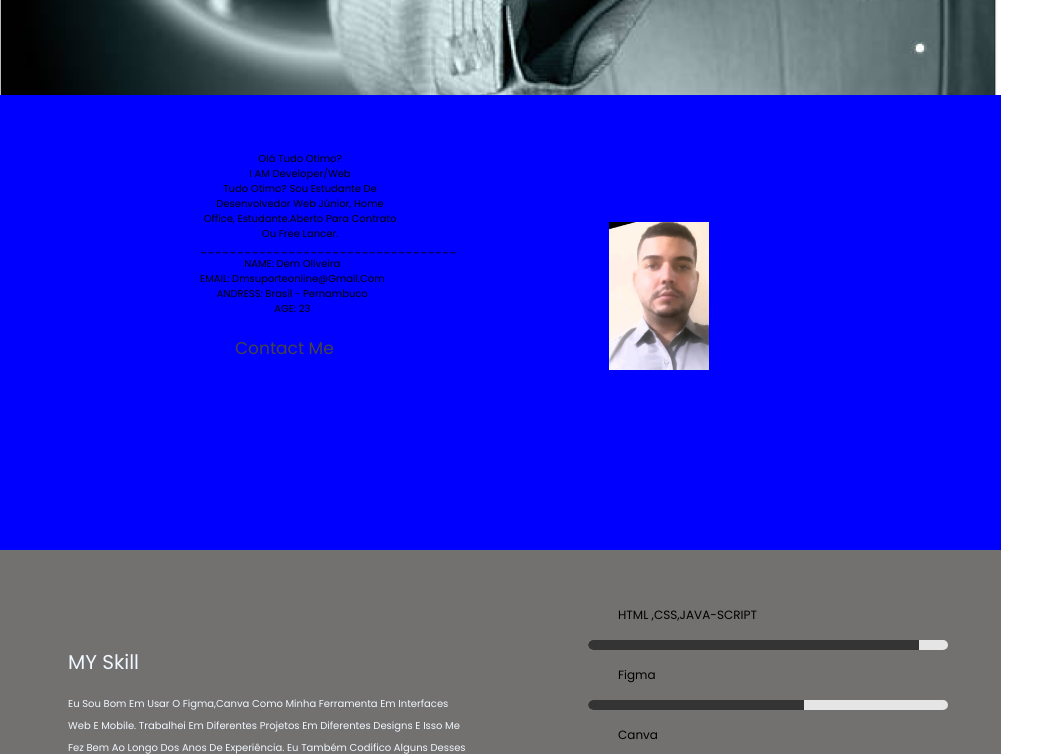
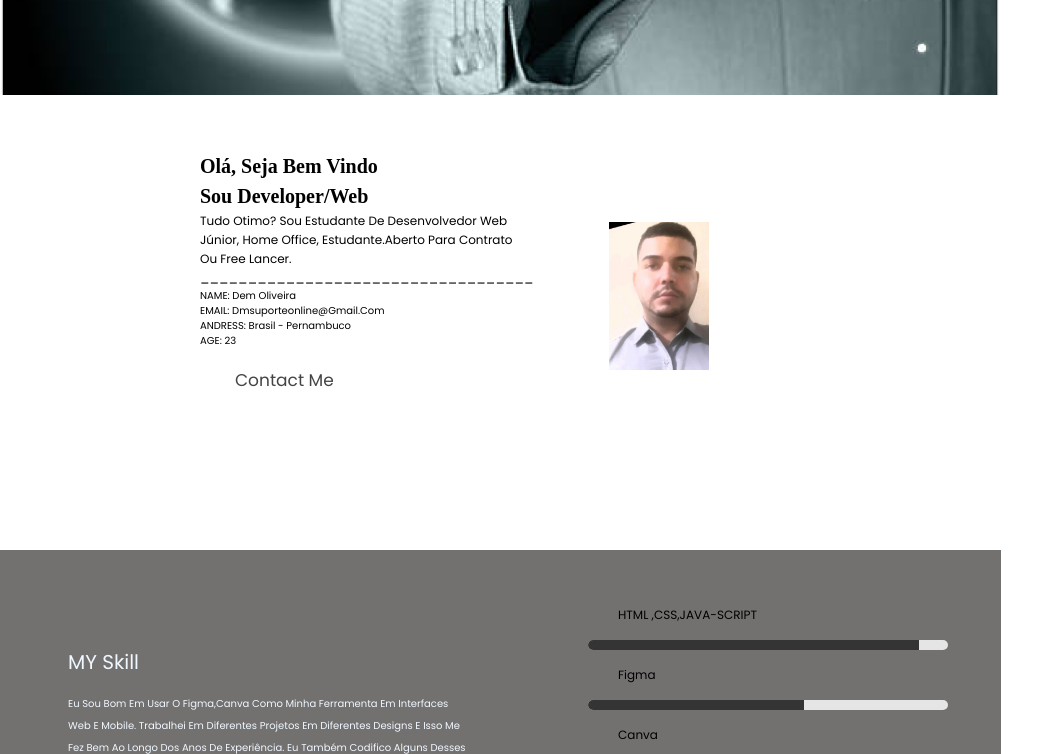
Before and after one commit to balakaxxt/Portifolio-html, a plain HTML site: page index.html in a window 1280 px wide. Shown: the part 581-1335 px from the top of the page, without its empty margins (0-1064 px from the left). Drawn offline with nearby package versions, Linux system fonts and the light colour scheme.

Commit message:
confirma

```diff
--- a/index.html
+++ b/index.html
@@ -113,13 +113,11 @@
 
         <div class="share">
 
-            <a href="#" class="fab fa-whatsapp"></a>
-            <a href="#" class="fab fa-linkedin"></a>
-            <a href="#" class="fab fa-github"></a>
+            <a href="https://wa.me/5581988243149?text=Tenho%20interesse%20em%20le%20contratar%20Você!" class="fab fa-whatsapp"></a>
+            <a href="https://www.linkedin.com/in/dem-oliveira-47761723b/" class="fab fa-linkedin"></a>
+            <a href="https://github.com/balakaxxt" class="fab fa-github"></a>
 
-        </div>
-        <a href="#" class="batao">Portifolio</a>
-        </div>
+
 
 
         <div class="Conteudoimg">
@@ -153,12 +151,12 @@
 
         <div class="container">
           <h1 class="text-bold">
-                Olá tudo otimo?
+                Olá, Seja bem vindo
              </h1>
 
              <h2>
-                I AM Developer/Web
-                </h2>
+                Sou Developer/Web
+              </h2>
 
                 <p class="cp">Tudo otimo?
                 Sou estudante de desenvolvedor web júnior,
@@ -292,14 +290,23 @@
 <!-- first serviços  -->
 
 <section class="Services"
-<div id="titulotopo">
+
+
+    <div  id="titulotopo">
+
+
     <h1 class="font-mono">
          Serviços
     </h1>
     <h2 class="" id="subititulo">
     --  What Can I Do ---
     </h2>
-  </div>
+
+
+     </div>
+
+
+
 
   <!– inicio das box cards –>
 
--- a/style/footer.css
+++ b/style/footer.css
@@ -8,7 +8,7 @@
 
 .footer span{
     padding:10px;
-    margin-left: 392px;
+    margin-left: 350px;
     color:white;
 }
 
--- a/style/global.css
+++ b/style/global.css
@@ -37,10 +37,7 @@ html{
 
 body{
 
-    transition: background 0.2s linear;
-    background-size: cover;
     width: 100vh;
-    height: 100vh;
     margin-top:0px;
     margin-left:0px;
 }
@@ -103,8 +100,6 @@ body.active{
 
 .home{
 
-    width: 1023px;
-    margin-left:-2px;
     background-image: url("../img/banner-2.png" );
     background-repeat: no-repeat, repeat;
     background-size: 1000px;
@@ -248,15 +243,6 @@ section{
 }
 
 
-.batao{
-    color:white;
-}
-
-.batao:hover{
-    box-shadow: var(--box-shadow-inset);
-    color:var(--green);
-}
-
 
 
 .home .share{
@@ -376,8 +362,11 @@ section{
     overflow: hidden;
     width: 1001px;
     height: 455px;
-    background:blue;
 
+}
+
+.linha{
+    font-size: 13px;
 }
 
 
@@ -394,19 +383,37 @@ section{
     width:100%;
     height:100%;
     padding:0rem;
-    flex-flow: colum;
-    align-items:center;
-    justify-content: center;
-    text-align: center;
-    align-items: center;
-    flex-decoration:co
-    display: flex;
-    gap:2rem;
+
 
 
 }
+.row h1{
+    color:black;
+    font-family: ui-sans-serif;
+    font-weight: bold;
+    font-size: 20px;
+    width:200px;
+}
+
+.container h2{
+    width:200px;
+    color:black;
+    font-family: ui-sans-serif;
+    font-weight: bold;
+    font-size: 20px;
+}
 
 
+.container p{
+    width: 316px;
+    font-family: 'Poppins';
+    font-style: normal;
+    font-weight: 400;
+    font-size: 12px;
+    line-height: 19px;
+
+
+}
 
 .box-container{
 
@@ -427,6 +434,11 @@ margin-bottom:700px;
     float: left;
     box-shadow: 10px 10px 5px lightblue inset;
 }
+
+
+
+
+
 .container {
     position: relative;
     width: 50%;
--- a/style/my-name.css
+++ b/style/my-name.css
@@ -62,7 +62,7 @@
     background: -ms-linear-gradient(bottom, #E0E0E0, #F9F9F9 70%);
     background: linear-gradient(bottom, #E0E0E0, #F9F9F9 70%);
     border: 1px solid #CCCCCE;
-    border-radius: 3px;
+    border-radius: 200px;
     box-shadow: 0 3px 0 rgba(0, 0, 0, .3),
                   0 2px 7px rgba(0, 0, 0, 0.2);
     color: #616165;
@@ -79,6 +79,12 @@
     position: relative;
     width: 98px;
 }
+.batao01 a:hover {
+
+    color: red;
+
+
+ }
 
 
 
```
